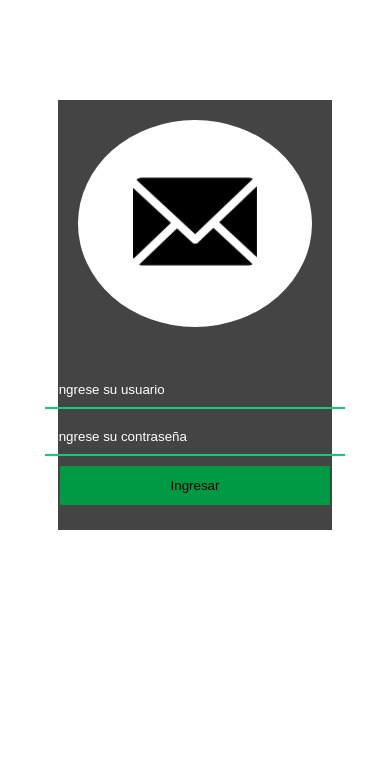
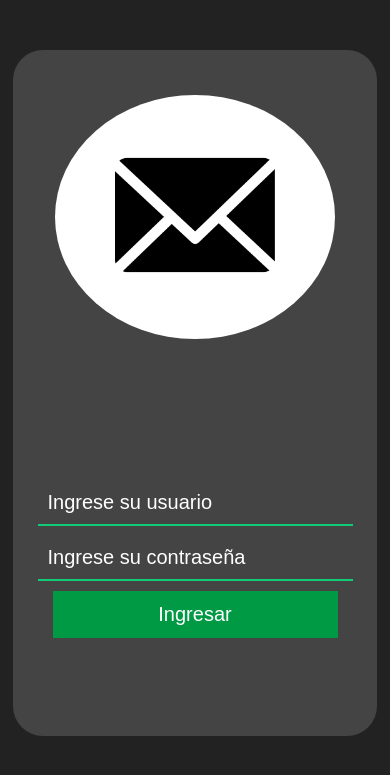
Before and after one commit to scargg/proyecto-programacion, a PHP site: page / in a window 390 px wide. Shown: the top 775 px of the page. Run offline with PHP 8.4, Linux system fonts and the light colour scheme.

Commit message:
arreglao

```diff
--- a/form.css
+++ b/form2.css
@@ -1,10 +1,13 @@
-
+body{
+    background-color: #222;
+}
 .form{
     display: flex;
     position: relative;
     align-items: center;
     margin: 50px 50px;
     background: #444;
+    border-radius: 30px;
 }
 .img-form{
     display: flex;
@@ -71,10 +74,14 @@
 
     .form{
         flex-direction: column;
-        margin-top: 100px;
+        margin: 50px 5px;
+        height: calc(92vh - 90px);
+
     }
-    .form-container{
-        min-width: 280px;
+
+    .form-input{
+        font-size: 20px;
+        color: #fff;
     }
     .img-form{
         min-width: 200px;
--- a/index.php
+++ b/index.php
@@ -4,7 +4,7 @@
     <meta charset="UTF-8">
     <meta http-equiv="X-UA-Compatible" content="IE=edge">
     <meta name="viewport" content="width=device-width, initial-scale=1.0">
-    <link rel="stylesheet" href="form.css">
+    <link rel="stylesheet" href="form2.css">
     <title>login con sesion</title>
 </head>
 <body>
```
